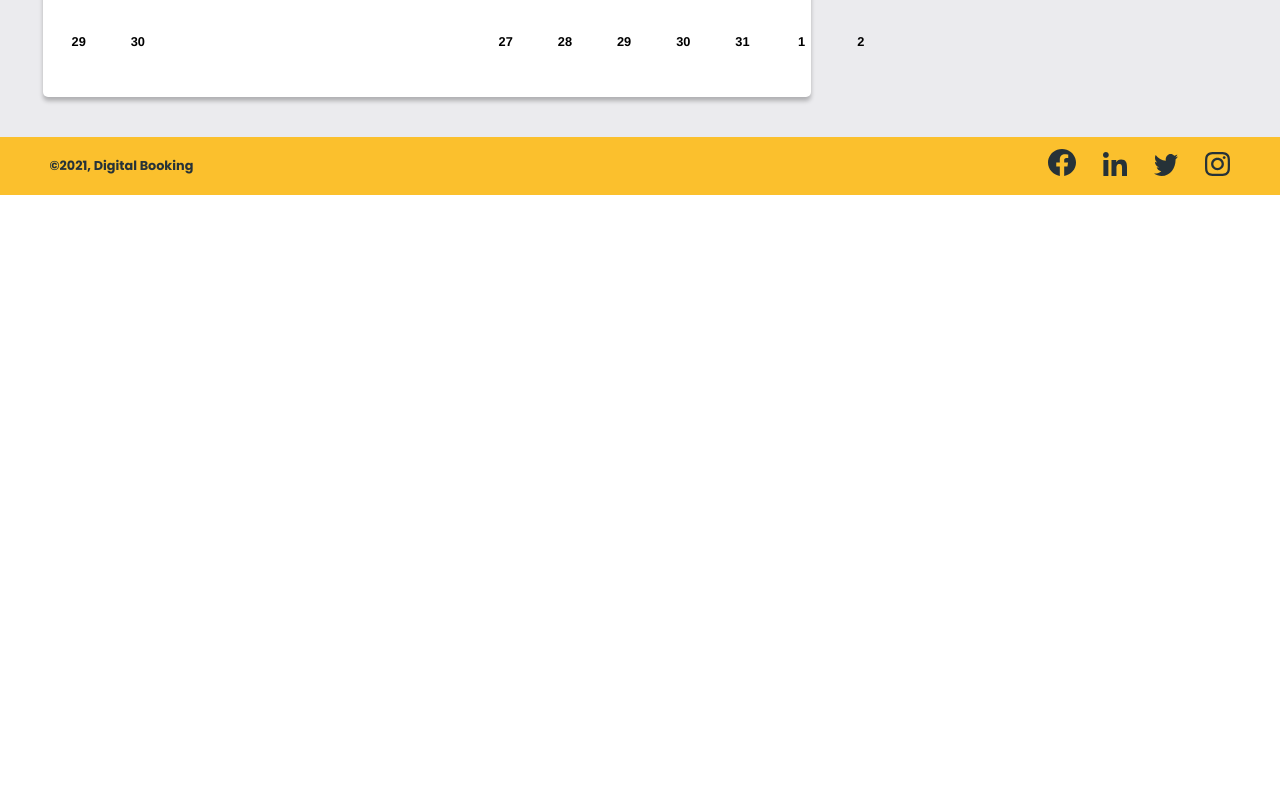
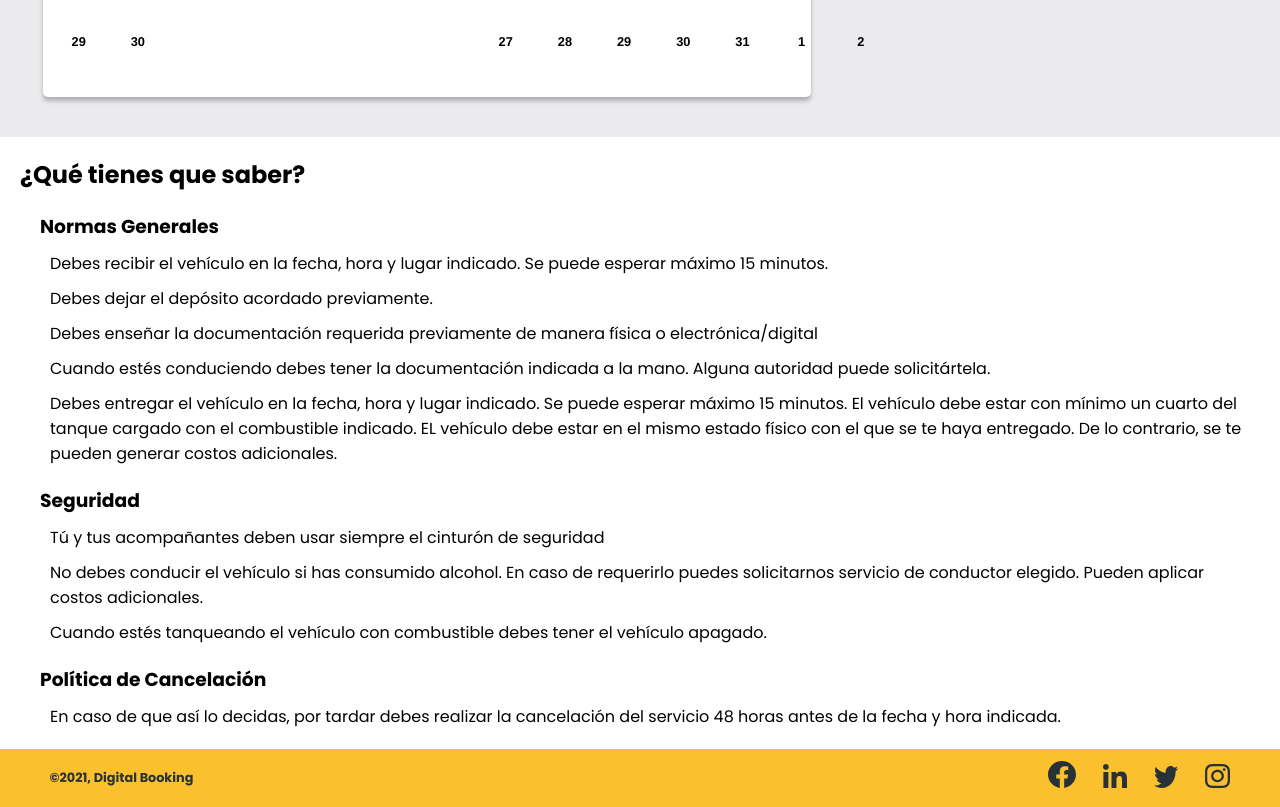
Before and after one commit to YesidBarragan/digital-rental-car, a React (Create React App) app: page /product in a window 1280 px wide. Shown: the part 1120-1927 px from the top of the page. Before the commit the page ends 1315 px from the top, so only its background shows below. Built offline with nearby package versions, Linux system fonts and the light colour scheme.

Commit message:
Add ProductPolicyBlock component

```diff
--- /dev/null
+++ b/src/components/ProductPolicyBlock/ProductPolicyBlock.css
@@ -0,0 +1,31 @@
+section.policy-container{
+    display: flex;
+    flex-direction: column;
+    width: 100%;
+    justify-content: space-between;
+    padding: 20px;
+}
+
+div.rules-container {
+    padding: 20px 0 0 20px;
+}
+
+div.rules-container p {
+    padding: 10px 0 0 10px;
+}
+
+div.security-container {
+    padding: 20px 0 0 20px;
+}
+
+div.security-container p {
+    padding: 10px 0 0 10px;
+}
+
+div.cancellation-container {
+    padding: 20px 0 0 20px;
+}
+
+div.cancellation-container p {
+    padding: 10px 0 0 10px;
+}
--- /dev/null
+++ b/src/components/ProductPolicyBlock/ProductPolicyBlock.jsx
@@ -0,0 +1,29 @@
+import React from "react";
+import "./ProductPolicyBlock.css";
+
+export const ProductPolicyBlock = () => {
+
+    return (
+        <section className="policy-container">
+            <h2>¿Qué tienes que saber?</h2>
+            <div className="rules-container">
+                <h3>Normas Generales</h3>
+                <p>Debes recibir el vehículo en la fecha, hora y lugar indicado. Se puede esperar máximo 15 minutos.</p>
+                <p>Debes dejar el depósito acordado previamente.</p>
+                <p>Debes enseñar la documentación requerida previamente de manera física o electrónica/digital</p>
+                <p>Cuando estés conduciendo debes tener la documentación indicada a la mano. Alguna autoridad puede solicitártela.</p>
+                <p>Debes entregar el vehículo en la fecha, hora y lugar indicado. Se puede esperar máximo 15 minutos. El vehículo debe estar con mínimo un cuarto del tanque cargado con el combustible indicado. EL vehículo debe estar en el mismo estado físico con el que se te haya entregado. De lo contrario, se te pueden generar costos adicionales.</p>
+            </div>
+            <div className="security-container">
+                <h3>Seguridad</h3>
+                <p>Tú y tus acompañantes deben usar siempre el cinturón de seguridad</p>
+                <p>No debes conducir el vehículo si has consumido alcohol. En caso de requerirlo puedes solicitarnos servicio de conductor elegido. Pueden aplicar costos adicionales.</p>
+                <p>Cuando estés tanqueando el vehículo con combustible debes tener el vehículo apagado.</p>
+            </div>
+            <div className="cancellation-container">
+                <h3>Política de Cancelación</h3>
+                <p>En caso de que así lo decidas, por tardar debes realizar la cancelación del servicio 48 horas antes de la fecha y hora indicada.</p>
+            </div>
+        </section>
+    )
+}
--- a/src/pages/ProductPage.jsx
+++ b/src/pages/ProductPage.jsx
@@ -2,7 +2,8 @@ import { React } from "react";
 import { Header } from "../components/Header/Header";
 import { Footer } from "../components/Footer/Footer";
 import { ProductDetails } from "../components/ProductDetails/ProductDetails";
-import { ReservationBlock } from "../components/ReservationBlock/ReservationBlock"
+import { ReservationBlock } from "../components/ReservationBlock/ReservationBlock";
+import { ProductPolicyBlock } from "../components/ProductPolicyBlock/ProductPolicyBlock";
 
 export const ProductPage = () => {
     return (
@@ -11,6 +12,9 @@ export const ProductPage = () => {
           <main>
             < ProductDetails />
             < ReservationBlock />
+
+            < ProductPolicyBlock />  {/* ESTE ES EL PLOQUE CON INFORMACION DEBAJO DEL MAPA DE GOOGLE MAPS */}
+
           </main>
         <Footer/>
       </>
```
